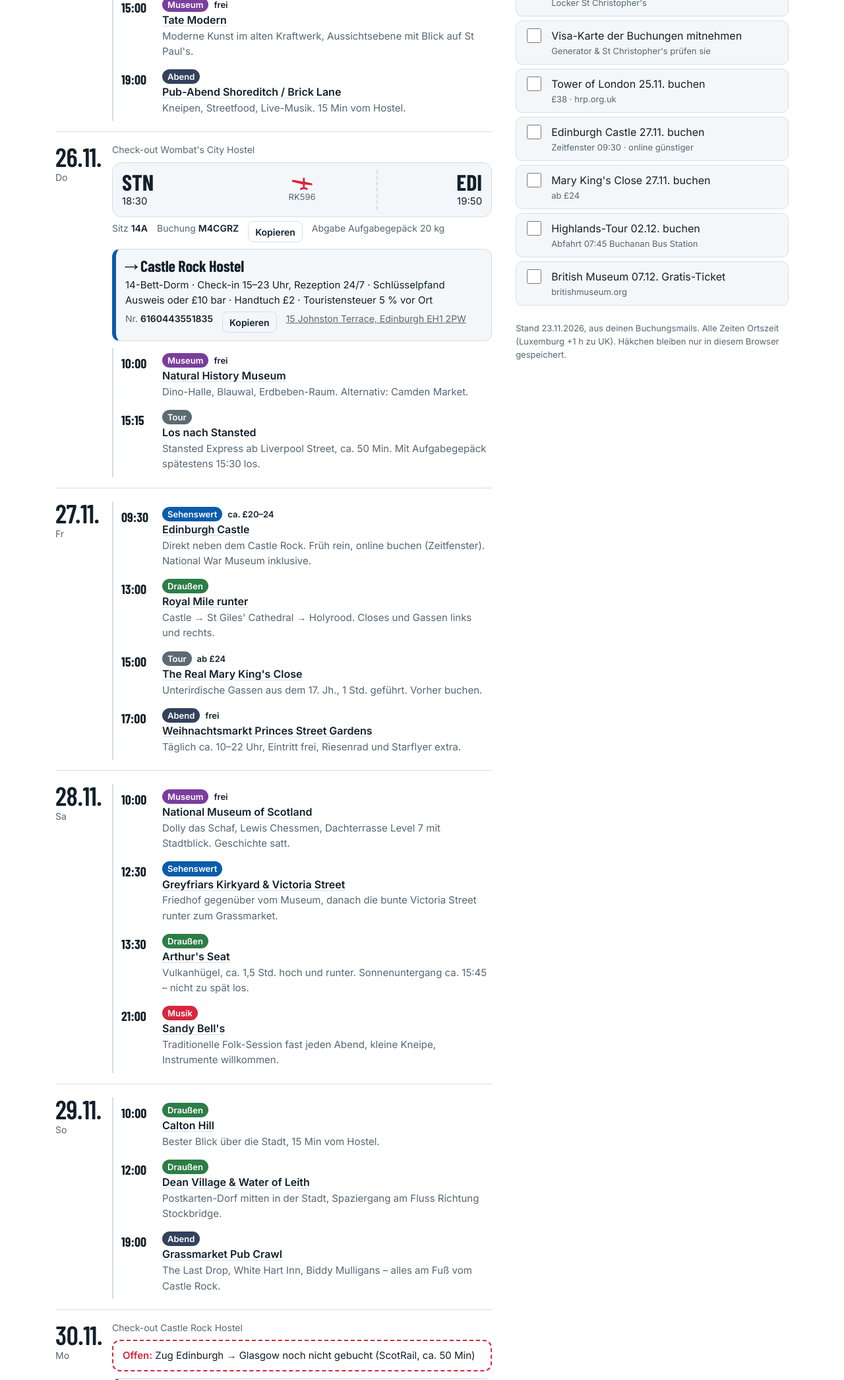
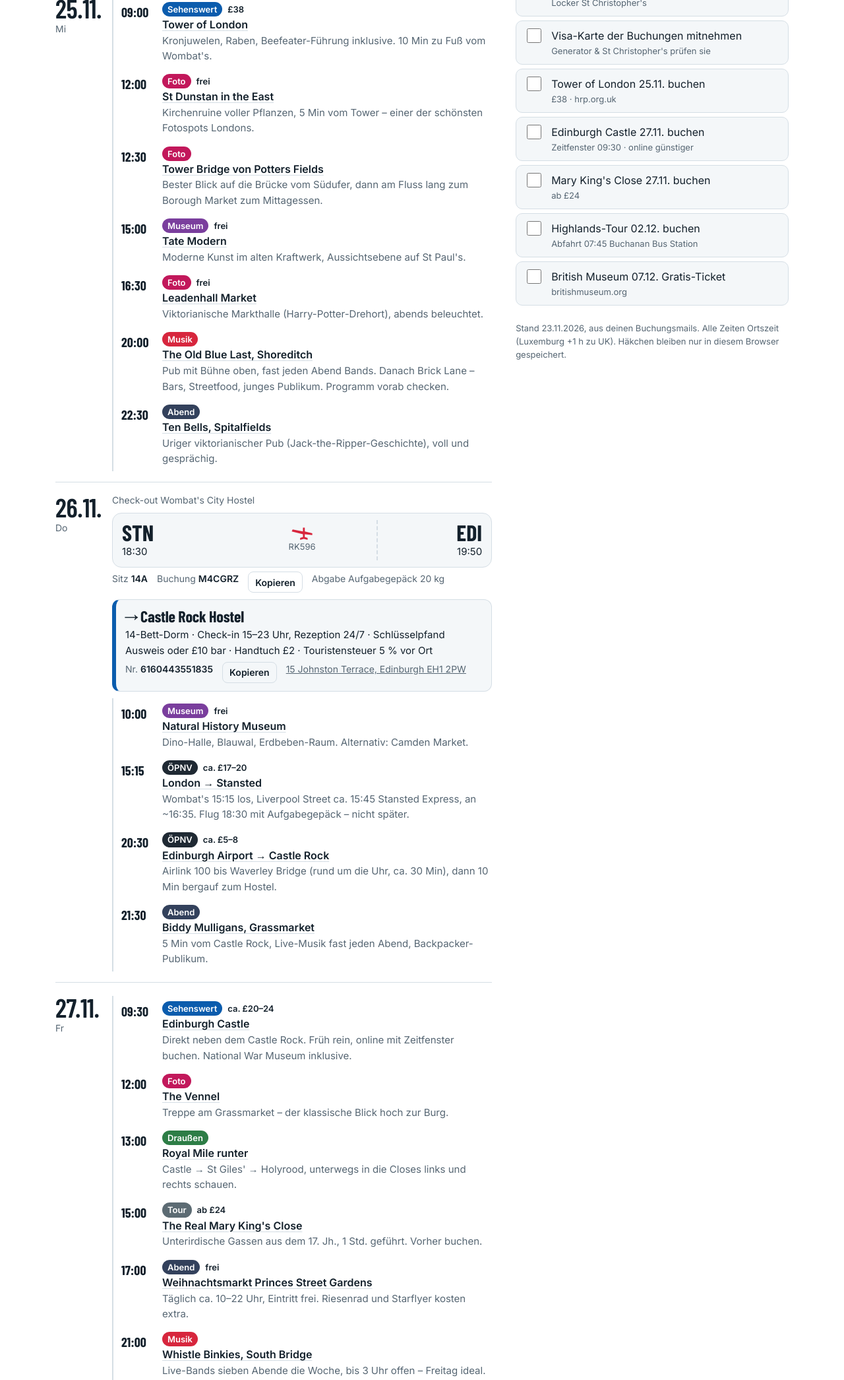
Before and after one commit to nilswerner1999-beep/winterreise-2026, a plain HTML site: page index.html in a window 1280 px wide. Shown: the part 1442-3533 px from the top of the page at 66% size. Drawn offline with nearby package versions, Linux system fonts and the light colour scheme.

Commit message:
Transfers Stansted/Edinburgh, Pubs & Musik für jeden Abend, Fotospots
Co-Authored-By: Claude Opus 5.5 <noreply@anthropic.com>
Claude-Session: https://claude.ai/code/session_01K6mnyJEVLAURoK8sDL62rb

```diff
--- a/index.html
+++ b/index.html
@@ -89,7 +89,7 @@ a{color:inherit}
 .ad{font-size:15px;color:var(--mute)}
 .pr{font-size:13px;font-weight:600;white-space:nowrap}
 .tag{font-size:13px;font-weight:600;padding:1px 8px;border-radius:99px;color:#fff;background:var(--sea)}
-.tag.mus{background:#7a3e9d}.tag.sight{background:#0b5cad}.tag.walk{background:#2d7d46}.tag.food{background:#b35c00}.tag.night{background:#33415c}.tag.music{background:var(--acc)}.tag.tour{background:#5c6b73}
+.tag.mus{background:#7a3e9d}.tag.sight{background:#0b5cad}.tag.walk{background:#2d7d46}.tag.food{background:#b35c00}.tag.night{background:#33415c}.tag.music{background:var(--acc)}.tag.tour{background:#5c6b73}.tag.photo{background:#c2185b}.tag.trans{background:#1f2933}
 .install{margin-top:10px;font-size:14px}
 .foot{font-size:13px;color:var(--mute);margin-top:24px}
 @media(max-width:900px){.hero,.cols{grid-template-columns:minmax(0,1fr)}.aside{position:static}.side{padding-top:0}}
@@ -154,59 +154,81 @@ const stays=[
 {n:'Generator London',c:'London',in:'2026-12-07',out:'2026-12-08',ref:'LON0000972092',adr:'37 Tavistock Pl, London WC1H 9SE',info:'Großer Schlafsaal · Frühstück + Late Check-out inklusive · Zahlkarte beim Check-in vorzeigen · bezahlt £18,30'}];
 const opens={'2026-11-30':'Zug Edinburgh → Glasgow noch nicht gebucht (ScotRail, ca. 50 Min)','2026-12-05':'Zug Glasgow → Edinburgh noch nicht gebucht'};
 const G=q=>'https://www.google.com/maps/search/?api=1&query='+encodeURIComponent(q);
-const K={mus:'Museum',sight:'Sehenswert',walk:'Draußen',food:'Essen',night:'Abend',music:'Musik',tour:'Tour'};
+const K={mus:'Museum',sight:'Sehenswert',walk:'Draußen',food:'Essen',night:'Abend',music:'Musik',tour:'Tour',photo:'Foto',trans:'ÖPNV'};
 const prog={
-'2026-11-24':[['21:30','night',"Welcome Drink im Wombat's","Gratis zur Social-Dorm-Buchung, gut um Leute kennenzulernen.",'','']],
+'2026-11-24':[
+['20:00','trans','Stansted → London (Wombat\'s)','Nach der Passkontrolle: Stansted Express bis Liverpool Street (ca. 47–50 Min, ca. £17–20, alle 15 Min). Dann 20 Min zu Fuß oder Tube 2 Stationen bis Tower Hill. Günstiger: National Express A8 ab £7 bis Whitechapel, ca. 15 Min zu Fuß zum Hostel. Ankunft Hostel realistisch ~22:00.','ca. £17–20','https://www.stanstedexpress.com'],
+['22:00','night',"Wombat's Bar",'Welcome Drink gratis zur Social-Dorm-Buchung – einfachster Weg, am ersten Abend Leute zu treffen.','frei','']],
 '2026-11-25':[
-['09:00','sight','Tower of London','Kronjuwelen, Raben, Beefeater-Führung inklusive. 10 Min zu Fuß vom Wombat\'s. Ab 27.11. Weihnachtsdeko.','£38','https://www.hrp.org.uk/tower-of-london/'],
-['13:00','walk','Tower Bridge → Borough Market','Über die Brücke, am Südufer zum Markt, dort Mittagessen.','','https://boroughmarket.org.uk'],
-['15:00','mus','Tate Modern','Moderne Kunst im alten Kraftwerk, Aussichtsebene mit Blick auf St Paul\'s.','frei','https://www.tate.org.uk/visit/tate-modern'],
-['19:00','night','Pub-Abend Shoreditch / Brick Lane','Kneipen, Streetfood, Live-Musik. 15 Min vom Hostel.','',G('Brick Lane London')]],
+['09:00','sight','Tower of London','Kronjuwelen, Raben, Beefeater-Führung inklusive. 10 Min zu Fuß vom Wombat\'s.','£38','https://www.hrp.org.uk/tower-of-london/'],
+['12:00','photo','St Dunstan in the East','Kirchenruine voller Pflanzen, 5 Min vom Tower – einer der schönsten Fotospots Londons.','frei',G('St Dunstan in the East')],
+['12:30','photo','Tower Bridge von Potters Fields','Bester Blick auf die Brücke vom Südufer, dann am Fluss lang zum Borough Market zum Mittagessen.','',G('Potters Fields Park')],
+['15:00','mus','Tate Modern','Moderne Kunst im alten Kraftwerk, Aussichtsebene auf St Paul\'s.','frei','https://www.tate.org.uk/visit/tate-modern'],
+['16:30','photo','Leadenhall Market','Viktorianische Markthalle (Harry-Potter-Drehort), abends beleuchtet.','frei',G('Leadenhall Market')],
+['20:00','music','The Old Blue Last, Shoreditch','Pub mit Bühne oben, fast jeden Abend Bands. Danach Brick Lane – Bars, Streetfood, junges Publikum. Programm vorab checken.','',G('The Old Blue Last Shoreditch')],
+['22:30','night','Ten Bells, Spitalfields','Uriger viktorianischer Pub (Jack-the-Ripper-Geschichte), voll und gesprächig.','',G('Ten Bells Spitalfields')]],
 '2026-11-26':[
 ['10:00','mus','Natural History Museum','Dino-Halle, Blauwal, Erdbeben-Raum. Alternativ: Camden Market.','frei','https://www.nhm.ac.uk'],
-['15:15','tour','Los nach Stansted','Stansted Express ab Liverpool Street, ca. 50 Min. Mit Aufgabegepäck spätestens 15:30 los.','','']],
+['15:15','trans','London → Stansted','Wombat\'s 15:15 los, Liverpool Street ca. 15:45 Stansted Express, an ~16:35. Flug 18:30 mit Aufgabegepäck – nicht später.','ca. £17–20','https://www.stanstedexpress.com'],
+['20:30','trans','Edinburgh Airport → Castle Rock','Airlink 100 bis Waverley Bridge (rund um die Uhr, ca. 30 Min), dann 10 Min bergauf zum Hostel.','ca. £5–8','https://edinburghairport.com/transport-links/buses-and-coaches/edinburgh-city-bus-links'],
+['21:30','night','Biddy Mulligans, Grassmarket','5 Min vom Castle Rock, Live-Musik fast jeden Abend, Backpacker-Publikum.','',G('Biddy Mulligans Edinburgh')]],
 '2026-11-27':[
-['09:30','sight','Edinburgh Castle','Direkt neben dem Castle Rock. Früh rein, online buchen (Zeitfenster). National War Museum inklusive.','ca. £20–24','https://www.edinburghcastle.scot'],
-['13:00','walk','Royal Mile runter','Castle → St Giles\' Cathedral → Holyrood. Closes und Gassen links und rechts.','',G('Royal Mile Edinburgh')],
+['09:30','sight','Edinburgh Castle','Direkt neben dem Castle Rock. Früh rein, online mit Zeitfenster buchen. National War Museum inklusive.','ca. £20–24','https://www.edinburghcastle.scot'],
+['12:00','photo','The Vennel','Treppe am Grassmarket – der klassische Blick hoch zur Burg.','',G('The Vennel Edinburgh')],
+['13:00','walk','Royal Mile runter','Castle → St Giles\' → Holyrood, unterwegs in die Closes links und rechts schauen.','',G('Royal Mile Edinburgh')],
 ['15:00','tour','The Real Mary King\'s Close','Unterirdische Gassen aus dem 17. Jh., 1 Std. geführt. Vorher buchen.','ab £24','https://www.realmarykingsclose.com'],
-['17:00','night','Weihnachtsmarkt Princes Street Gardens','Täglich ca. 10–22 Uhr, Eintritt frei, Riesenrad und Starflyer extra.','frei','https://edinburgh.org/discover/edinburgh-festivals/edinburghs-christmas']],
+['17:00','night','Weihnachtsmarkt Princes Street Gardens','Täglich ca. 10–22 Uhr, Eintritt frei. Riesenrad und Starflyer kosten extra.','frei','https://edinburgh.org/discover/edinburgh-festivals/edinburghs-christmas'],
+['21:00','music','Whistle Binkies, South Bridge','Live-Bands sieben Abende die Woche, bis 3 Uhr offen – Freitag ideal.','',G('Whistle Binkies Edinburgh')]],
 '2026-11-28':[
-['10:00','mus','National Museum of Scotland','Dolly das Schaf, Lewis Chessmen, Dachterrasse Level 7 mit Stadtblick. Geschichte satt.','frei','https://www.nms.ac.uk/national-museum-of-scotland'],
-['12:30','sight','Greyfriars Kirkyard & Victoria Street','Friedhof gegenüber vom Museum, danach die bunte Victoria Street runter zum Grassmarket.','',G('Greyfriars Kirkyard')],
+['10:00','mus','National Museum of Scotland','Dolly das Schaf, Lewis Chessmen, Dachterrasse Level 7 mit Stadtblick.','frei','https://www.nms.ac.uk/national-museum-of-scotland'],
+['12:30','photo','Victoria Street & Greyfriars','Die bunte, geschwungene Straße – früh oder in der Dämmerung, wenn wenig los ist.','',G('Victoria Street Edinburgh')],
 ['13:30','walk',"Arthur's Seat",'Vulkanhügel, ca. 1,5 Std. hoch und runter. Sonnenuntergang ca. 15:45 – nicht zu spät los.','',G("Arthur's Seat Edinburgh")],
-['21:00','music',"Sandy Bell's",'Traditionelle Folk-Session fast jeden Abend, kleine Kneipe, Instrumente willkommen.','',G("Sandy Bell's Edinburgh")]],
+['21:00','music',"Sandy Bell's",'Folk-Session praktisch jeden Abend, kleiner Laden, Musiker aus der ganzen Stadt. Mit dem Wirt quatschen geht immer.','frei',G("Sandy Bell's Edinburgh")],
+['23:00','music',"Sneaky Pete's",'Winziger Club ums Eck, Bands und DJs bis spät.','',G("Sneaky Pete's Edinburgh")]],
 '2026-11-29':[
-['10:00','walk','Calton Hill','Bester Blick über die Stadt, 15 Min vom Hostel.','',G('Calton Hill Edinburgh')],
-['12:00','walk','Dean Village & Water of Leith','Postkarten-Dorf mitten in der Stadt, Spaziergang am Fluss Richtung Stockbridge.','',G('Dean Village Edinburgh')],
-['19:00','night','Grassmarket Pub Crawl','The Last Drop, White Hart Inn, Biddy Mulligans – alles am Fuß vom Castle Rock.','',G('Grassmarket Edinburgh')]],
+['10:00','photo','Calton Hill','Bester Blick über Altstadt, Castle und Arthur\'s Seat. Ikonisches Foto vom Dugald Stewart Monument.','',G('Calton Hill Edinburgh')],
+['12:00','photo','Circus Lane & Dean Village','Instagram-Gasse in Stockbridge, dann am Water of Leith zum Postkarten-Dorf Dean Village.','',G('Dean Village Edinburgh')],
+['20:00','night','Grassmarket Pub Crawl','The Last Drop, White Hart Inn, Biddy Mulligans – alles am Fuß vom Castle Rock. Im Hostel fragen, ob ein Crawl organisiert wird.','',G('Grassmarket Edinburgh')]],
 '2026-11-30':[
-['10:00','sight',"St Andrew's Day",'Schottischer Nationalfeiertag – Events und Ceilidhs in der Stadt, vorher kurz checken.','',''],
-['17:00','night','Merchant City & Weihnachtsmarkt St Enoch','Rund um dein Hotel. Markt laut Vorjahren bis 24.12., Termine 2026 nicht bestätigt.','',G('St Enoch Square Glasgow')]],
+['10:00','sight',"St Andrew's Day",'Schottischer Nationalfeiertag – Events und Ceilidhs in der Stadt checken.','',''],
+['11:00','trans','Zug Edinburgh → Glasgow','ScotRail ab Waverley nach Queen Street, ca. 50 Min. Noch nicht gebucht. Revolver ist 10 Min zu Fuß von Queen Street.','',''],
+['17:00','night','Merchant City & Weihnachtsmarkt St Enoch','Rund ums Hotel. Markt laut Vorjahren bis 24.12., Termine 2026 nicht bestätigt.','',G('St Enoch Square Glasgow')],
+['20:00','music','Machair Monday','Trad-Session in der Machair Bar ab 20 Uhr, Schwesterbar der Ben Nevis. Passt zum Nationalfeiertag.','frei',G('Machair Bar Glasgow')]],
 '2026-12-01':[
 ['10:00','mus','Kelvingrove Art Gallery and Museum','22 Galerien, Dalís Christus, Mackintosh. Orgelkonzert gratis Mo–Sa 13:00.','frei','https://www.glasgowlife.org.uk/museums/venues/kelvingrove-art-gallery-and-museum'],
-['14:00','mus','Riverside Museum + Glenlee','Transportmuseum von Zaha Hadid, 10 Min zu Fuß. Draußen das Segelschiff Glenlee, ebenfalls frei.','frei','https://glasgowlife.org.uk/museums/venues/riverside-museum'],
-['20:00','music',"King Tut's Wah Wah Hut",'Legendärer kleiner Club, hier wurde Oasis entdeckt. Programm vorab prüfen.','',G("King Tut's Wah Wah Hut")]],
+['14:00','mus','Riverside Museum + Glenlee','Transportmuseum von Zaha Hadid, draußen das Segelschiff Glenlee – beides frei.','frei','https://glasgowlife.org.uk/museums/venues/riverside-museum'],
+['16:00','photo','Uni Glasgow Cloisters','Gotische Kreuzgänge, im Dunkeln beleuchtet – 10 Min vom Kelvingrove.','',G('University of Glasgow Cloisters')],
+['21:00','music','Trad Tuesday im Stravaigin','Trad-Night jeden Dienstag ab 21 Uhr im West End.','frei',G('Stravaigin Glasgow')]],
 '2026-12-02':[
-['07:45','tour','Highlands-Tagestour: Loch Lomond, Glencoe, Loch Ness','Ab Buchanan Bus Station, ca. 12 Std. Im Dezember nur ~7 Std. Tageslicht – geführt ist hier einfacher als selbst fahren.','ab ca. £60','https://www.rabbies.com/en-gb/tour/loch-ness-glencoe-the-highlands-day-tour-from-glasgow']],
+['07:45','tour','Highlands-Tagestour: Loch Lomond, Glencoe, Loch Ness','Ab Buchanan Bus Station, ca. 12 Std. Im Dezember kurzes Tageslicht – geführt einfacher als selbst fahren.','ab ca. £60','https://www.rabbies.com/en-gb/tour/loch-ness-glencoe-the-highlands-day-tour-from-glasgow'],
+['21:00','music','The Ben Nevis Bar','Highland-Whiskybar in Finnieston, Trad-Sessions mittwochs ab 20 Uhr. Nach der Tour perfekt.','frei',G('Ben Nevis Bar Glasgow')]],
 '2026-12-03':[
-['10:00','sight','Glasgow Cathedral & Necropolis','Mittelalterliche Kathedrale, dahinter der viktorianische Friedhof auf dem Hügel mit Stadtblick.','frei',G('Glasgow Necropolis')],
-['13:00','mus','Burrell Collection','Museum des Jahres 2023, Rüstungen, Wandteppiche, Degas. Im Pollok Park, Zug bis Pollokshaws West.','frei','https://burrellcollection.com'],
-['21:00','music','The Ben Nevis Bar','Whisky-Bar im West End mit trad Sessions.','',G('Ben Nevis Bar Glasgow')]],
+['10:00','photo','Glasgow Cathedral & Necropolis','Mittelalterliche Kathedrale, dahinter der viktorianische Hügelfriedhof – Top-Fotospot mit Stadtblick.','frei',G('Glasgow Necropolis')],
+['13:00','mus','Burrell Collection','Museum des Jahres 2023: Rüstungen, Wandteppiche, Degas. Im Pollok Park.','frei','https://burrellcollection.com'],
+['17:00','photo','Mural Trail & Barrowland-Schild','Riesige Wandbilder in der Innenstadt, das Neon-Schild vom Barrowland abends fotografieren.','',G('Glasgow City Centre Mural Trail')],
+['20:00','music','Konzert-Abend','Laut Listings The Pretty Reckless im Barrowland – Tickets und Datum vorab prüfen. Sonst: Howlin\' Wolf, gratis Blues jeden Abend.','',G('Barrowland Ballroom Glasgow')]],
 '2026-12-04':[
-['11:00','walk','West End & Uni Glasgow','Gotische Uni-Kreuzgänge, dann Ashton Lane zum Mittagessen.','',G('University of Glasgow Cloisters')],
-['15:00','tour','Clydeside Distillery','Whisky-Tour mit Tasting am Fluss, neben dem Riverside Museum. Vorher buchen.','',G('Clydeside Distillery Glasgow')],
-['22:00','night','Freitag Nachtleben','Glasgow ist die Musik- und Club-Stadt: Sauchiehall St, Sub Club, Nice N Sleazy.','',G('Sauchiehall Street Glasgow')]],
+['11:00','photo','Ashton Lane & West End','Kopfsteingasse mit Lichterketten – abends noch schöner. Mittagessen dort.','',G('Ashton Lane Glasgow')],
+['15:00','tour','Clydeside Distillery','Whisky-Tour mit Tasting am Fluss. Vorher buchen.','',G('Clydeside Distillery Glasgow')],
+['19:00','music','Barrowland oder King Tut\'s','Laut Listings Highstool Prophets im Barrowland (Einlass 19:00). King Tut\'s: hier wurde Oasis entdeckt – Programm checken.','',G("King Tut's Wah Wah Hut")],
+['23:00','night','Freitagnacht Glasgow','Howlin\' Wolf (bis 3 Uhr, Blues), Sub Club, Sauchiehall Street. Glasgow ist UNESCO City of Music.','',G('Howlin Wolf Glasgow')]],
 '2026-12-05':[
-['17:00','night','Edinburgh Castle Victorian Christmas','Ausgewählte Termine ab 05.12., Living History im Schloss – Termine checken.','',"https://www.edinburghcastle.scot"]],
+['11:00','trans','Zug Glasgow → Edinburgh','Queen Street → Waverley, ca. 50 Min. Noch nicht gebucht. St Christopher\'s ist direkt am Bahnhof, Check-in ab 15:00.','',''],
+['17:00','night','Edinburgh Castle Victorian Christmas','Ausgewählte Termine ab 05.12., Living History im Schloss.','','https://www.edinburghcastle.scot'],
+['21:00','music',"Belushi's + Cowgate",'Hostel-Bar im St Christopher\'s (Rabatt für Gäste), dann Samstagnacht in der Cowgate: The Hive, Cabaret Voltaire.','',G('Cowgate Edinburgh')]],
 '2026-12-06':[
-['11:00','mus','Scotch Whisky Experience','Am Castle, Fässer-Ride und Tasting. Alternativ: Holyrood Palace oder Dynamic Earth.','',G('Scotch Whisky Experience')],
-['20:00','night','Früh schlafen','Abflug morgen 07:10 – Wecker ca. 04:30. Airlink-Bus fährt ab Waverley, Fahrplan für die Uhrzeit prüfen.','','']],
+['11:00','mus','Scotch Whisky Experience','Am Castle, Fass-Ride und Tasting. Alternativ: Holyrood Palace oder Dynamic Earth.','',G('Scotch Whisky Experience')],
+['15:30','photo','Sonnenuntergang Calton Hill','Zweiter Versuch, falls am 29.11. Wolken waren.','',G('Calton Hill Edinburgh')],
+['19:00','music',"Sandy Bell's (früh)",'Session startet meist abends – 1–2 Pints und dann ab ins Bett.','',G("Sandy Bell's Edinburgh")]],
 '2026-12-07':[
+['05:00','trans','St Christopher\'s → Edinburgh Airport','Airlink 100 ab Waverley Bridge (5 Min zu Fuß), fährt rund um die Uhr, morgens alle 10 Min, ca. 25–30 Min. Wecker 04:30.','ca. £5–8','https://edinburghairport.com/transport-links/buses-and-coaches/edinburgh-city-bus-links'],
+['09:00','trans','Stansted → Generator','Stansted Express bis Tottenham Hale (ca. 35 Min), Victoria Line bis King\'s Cross, 10 Min zu Fuß. Günstiger: A8-Bus direkt bis King\'s Cross ab £7, im Berufsverkehr aber langsamer.','ca. £20',''],
 ['11:00','mus','British Museum','10 Min vom Generator. Gratis Zeitfenster-Ticket online. Bayeux-Teppich bis 31.12. ausverkauft.','frei','https://www.britishmuseum.org/visit'],
-['15:00','music','Denmark Street','Londons Gitarrenstraße (Tin Pan Alley), Läden zum Stöbern und Probespielen.','',G('Denmark Street London')]],
+['15:00','music','Denmark Street','Londons Gitarrenstraße (Tin Pan Alley) – Läden zum Stöbern und Probespielen.','',G('Denmark Street London')],
+['20:00','music','The Water Rats, King\'s Cross','Kleine Kultbühne, 5 Min vom Generator, Indie-Gigs. Alternativ: Generator-Bar.','',G('The Water Rats Kings Cross')]],
 '2026-12-08':[
-['10:00','walk','Covent Garden','Nach dem Gratis-Frühstück, Weihnachtsdeko in der Markthalle. Late Check-out nutzen.','',G('Covent Garden London')],
-['14:00','tour','Los nach Stansted','Liverpool Street → Stansted Express. Flug 16:50, Gepäck vorher abgeben.','','']]};
+['10:00','photo','Covent Garden & Neal\'s Yard','Nach dem Gratis-Frühstück: Weihnachtsdeko in der Markthalle, bunter Innenhof Neal\'s Yard. Late Check-out nutzen.','',G("Neal's Yard London")],
+['14:00','trans','Generator → Stansted','Victoria Line King\'s Cross → Tottenham Hale, dann Stansted Express (ca. 35 Min). Spätestens 14:00 los, Flug 16:50.','ca. £20','https://www.stanstedexpress.com']]};
 const progH=k=>(prog[k]||[]).map(([t,c,n,d,p,u])=>`<div class="act"><div class="at">${t}</div><div><div class="ah"><span class="tag ${c}">${K[c]}</span>${p?`<span class="pr">${p}</span>`:''}</div><div class="an">${u?`<a href="${u}">${n}</a>`:n}</div><div class="ad">${d}</div></div></div>`).join('');
 const todos=[
 ['ryan','Ryanair-App laden & online einchecken','Bordkarte nur digital · OZS5RV und M4CGRZ'],
--- a/sw.js
+++ b/sw.js
@@ -1,4 +1,4 @@
-const C='winterreise-v2';
+const C='winterreise-v3';
 const F=['./','index.html','manifest.json','icon.svg','icon-192.png','icon-512.png'];
 self.addEventListener('install',e=>{e.waitUntil(caches.open(C).then(c=>c.addAll(F)).then(()=>self.skipWaiting()))});
 self.addEventListener('activate',e=>{e.waitUntil(caches.keys().then(k=>Promise.all(k.filter(x=>x!==C).map(x=>caches.delete(x)))).then(()=>self.clients.claim()))});
```
